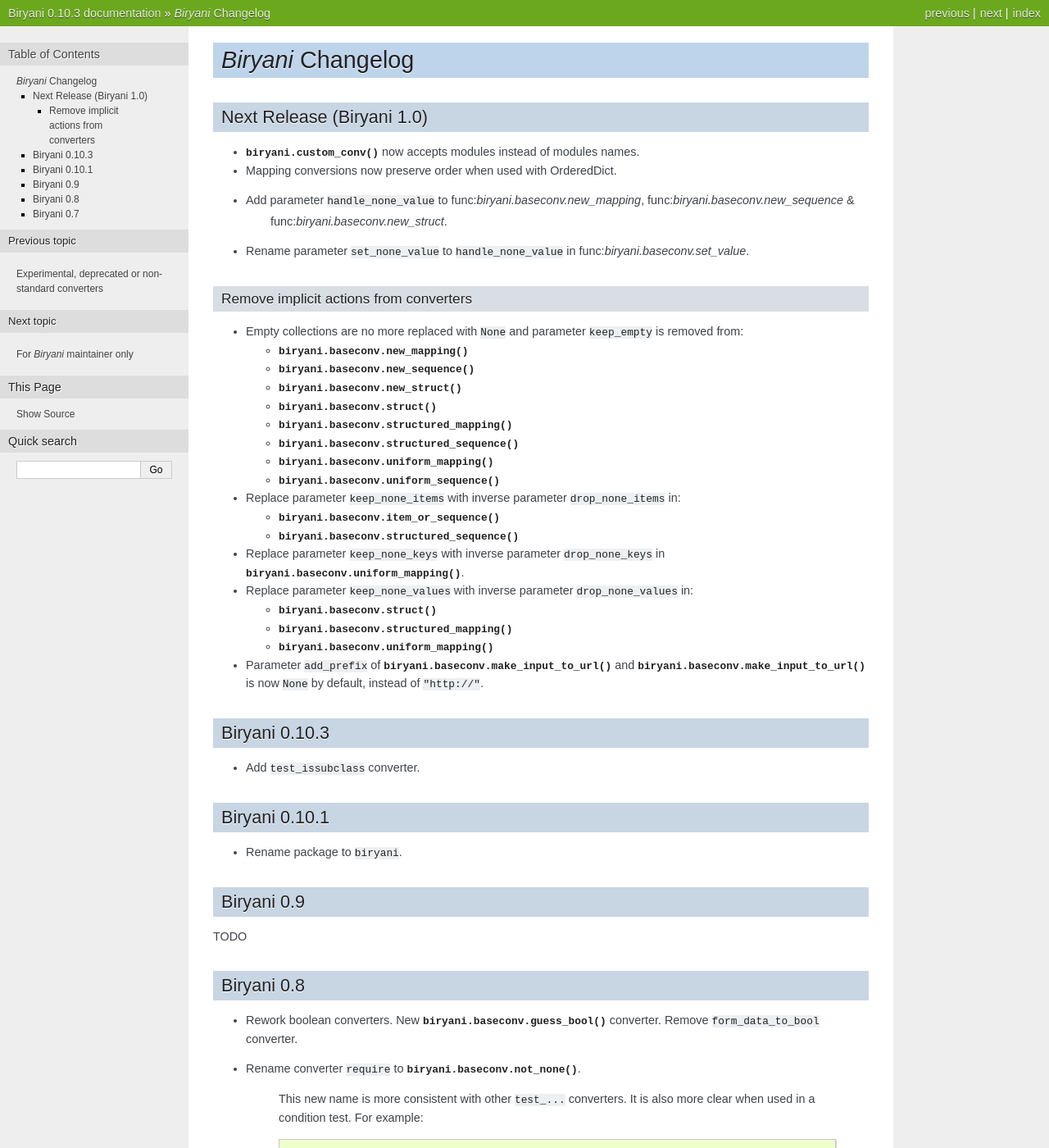
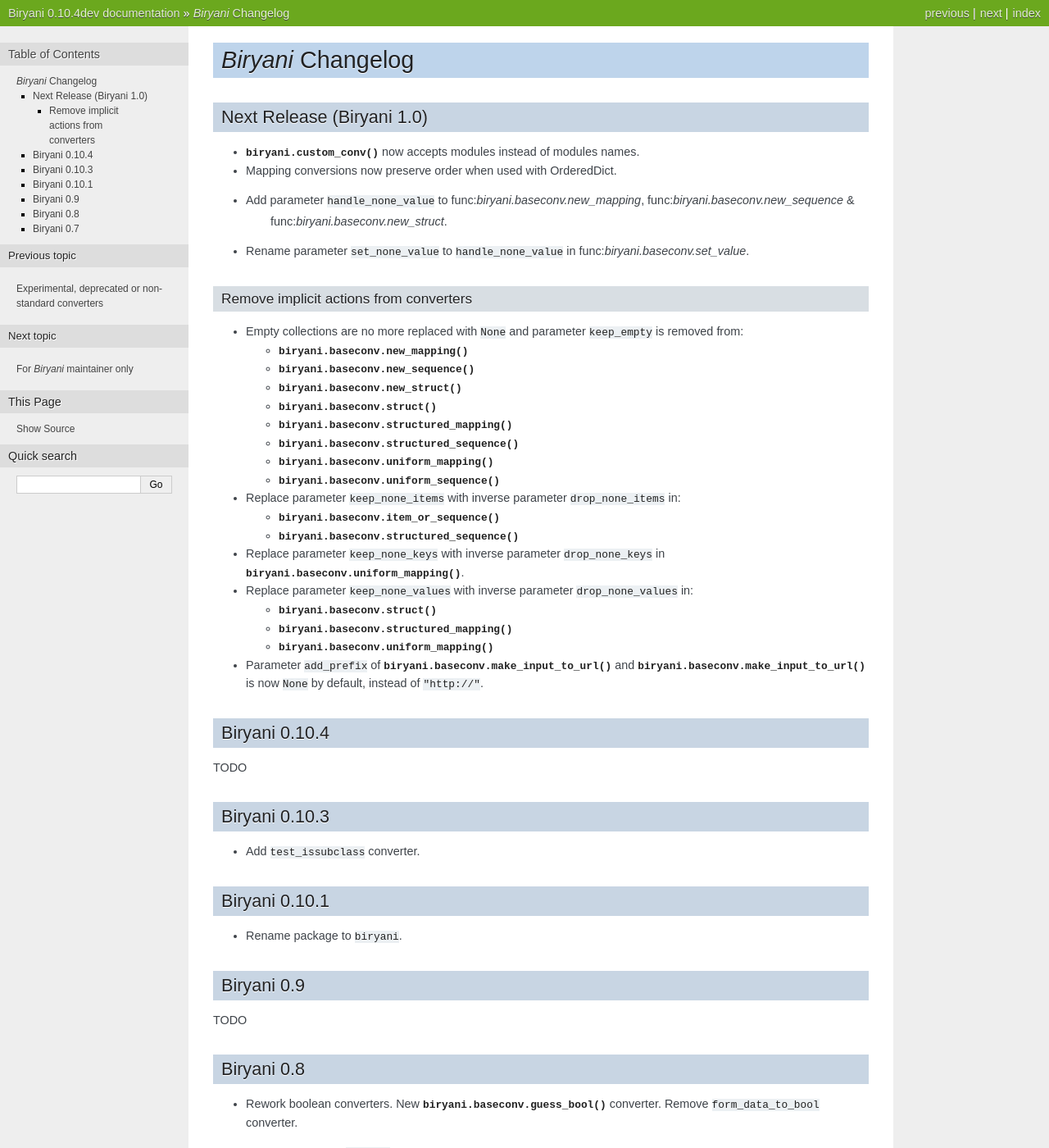
Before and after one commit to openfisca/biryani, a Sphinx documentation site: the page built from docs/source/changelog.rst, in a window 1280 px wide and 1400 px high. Shown: the whole window at 82% size. Built offline with Sphinx 7.4.7, drawn with Linux system fonts in a browser that asks for light colours; some of the changed text lies outside the part shown.

Commit message:
Update to next dev version

```diff
--- a/docs/source/changelog.rst
+++ b/docs/source/changelog.rst
@@ -56,6 +56,12 @@
 
 * Parameter ``add_prefix`` of :func:`biryani.baseconv.make_input_to_url` and :func:`biryani.baseconv.make_input_to_url`
   is now ``None`` by default, instead of ``"http://"``.
+
+
+Biryani 0.10.4
+==============
+
+TODO
 
 
 Biryani 0.10.3
--- a/docs/source/conf.py
+++ b/docs/source/conf.py
@@ -50,7 +50,7 @@
 # The short X.Y version.
 version = '0.10'
 # The full version, including alpha/beta/rc tags.
-release = '0.10.3'
+release = '0.10.4dev'
 
 # The language for content autogenerated by Sphinx. Refer to documentation
 # for a list of supported languages.
--- a/setup.py
+++ b/setup.py
@@ -50,7 +50,7 @@
 
 setup(
     name='Biryani',
-    version='0.10.3',
+    version='0.10.4dev',
 
     author='Emmanuel Raviart',
     author_email='emmanuel@raviart.com',
```
Also changed, not shown: 1 other file.
